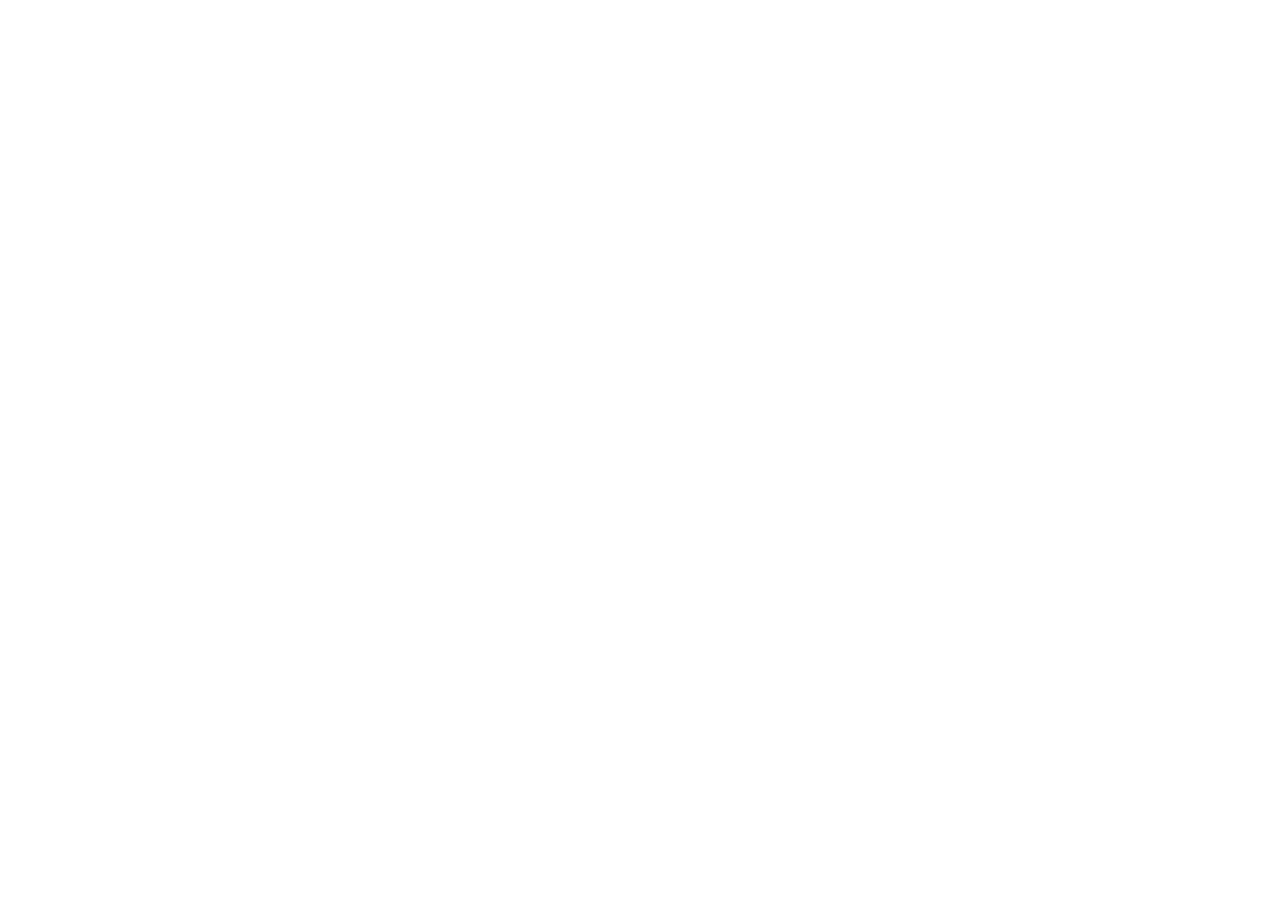
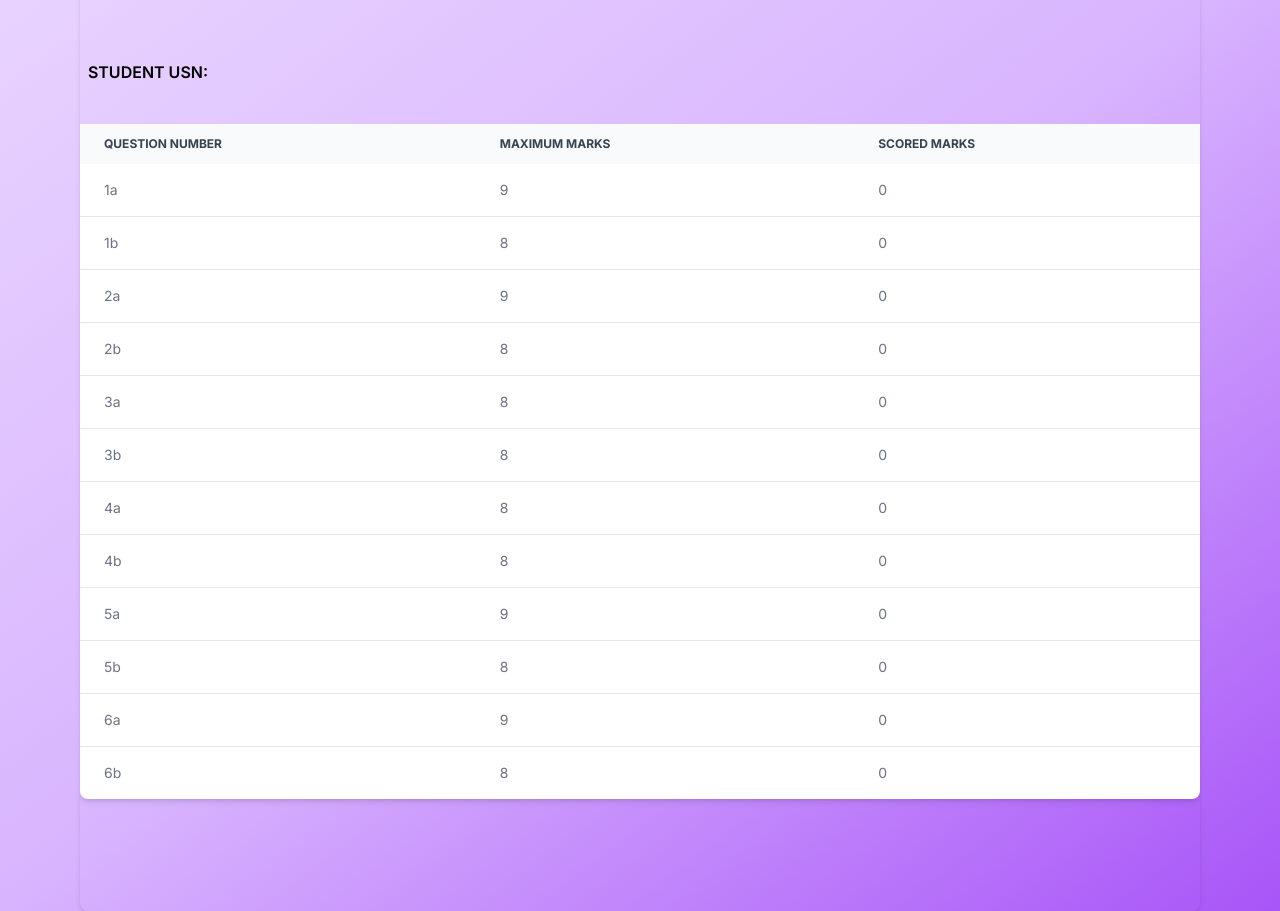
Before and after one commit to arjunshetty1/EduEval, a Next.js app in the folder Client/my-app/: page /Dashboard in a window 1280 px wide. Shown: the part 1540-2451 px from the top of the page. Before the commit the page ends 1488 px from the top, so only its background shows below. Built offline with nearby package versions, Linux system fonts and the light colour scheme.

Commit message:
Update: Added table to show scores

```diff
--- /dev/null
+++ b/Client/my-app/app/Components/Table.jsx
@@ -0,0 +1,100 @@
+const Table = ({ data }) => {
+  const score = data?.FlaskServerResponse?.similarity_scores;
+  const StudentUsn = data?.FlaskServerResponse?.usn;
+
+  return (
+    <>
+      <div className="flex  items-center justify-center  from-purple-200 via-purple-300 to-purple-500 bg-gradient-to-br">
+        <div className="flex items-center justify-center ">
+          <div className="overflow-x-auto py-28 relative shadow-md sm:rounded-lg">
+            <div className="overflow-x-auto relative shadow-md sm:rounded-lg">
+              <h1 className="font-semibold mb-10 ml-2 uppercase">
+                Student USN: {StudentUsn}
+              </h1>
+              <table className="w-[70rem]  text-sm text-left text-gray-500 dark:text-gray-400">
+                <thead className="text-xs text-gray-700 uppercase bg-gray-50 dark:bg-gray-700 dark:text-gray-400">
+                  <tr>
+                    <th scope="col" className="py-3 px-6">
+                      Question Number
+                    </th>
+                    <th scope="col" className="py-3 px-6">
+                      Maximum Marks
+                    </th>
+                    <th scope="col" className="py-3 px-6">
+                      Scored Marks
+                    </th>
+                  </tr>
+                </thead>
+                <tbody>
+                  <tr className="bg-white border-b dark:bg-gray-800 dark:border-gray-700">
+                    <td className="py-4 px-6">1a</td>
+                    <td className="py-4 px-6">9</td>
+                    <td className="py-4 px-6">{score ? score?.["1"] : 0}</td>
+                  </tr>
+                  <tr className="bg-white border-b dark:bg-gray-800 dark:border-gray-700">
+                    <td className="py-4 px-6">1b</td>
+                    <td className="py-4 px-6">8</td>
+                    <td className="py-4 px-6">{score ? score?.["2"] : 0}</td>
+                  </tr>
+                  <tr className="bg-white border-b dark:bg-gray-800 dark:border-gray-700">
+                    <td className="py-4 px-6">2a</td>
+                    <td className="py-4 px-6">9</td>
+                    <td className="py-4 px-6">{score ? score?.["3"] : 0}</td>
+                  </tr>
+                  <tr className="bg-white border-b dark:bg-gray-800 dark:border-gray-700">
+                    <td className="py-4 px-6">2b</td>
+                    <td className="py-4 px-6">8</td>
+                    <td className="py-4 px-6">{score ? score?.["4"] : 0}</td>
+                  </tr>
+                  <tr className="bg-white border-b dark:bg-gray-800 dark:border-gray-700">
+                    <td className="py-4 px-6">3a</td>
+                    <td className="py-4 px-6">8</td>
+                    <td className="py-4 px-6">{score ? score?.["5"] : 0}</td>
+                  </tr>
+
+                  <tr className="bg-white border-b dark:bg-gray-800 dark:border-gray-700">
+                    <td className="py-4 px-6">3b</td>
+                    <td className="py-4 px-6">8</td>
+                    <td className="py-4 px-6">{score ? score?.["6"] : 0}</td>
+                  </tr>
+                  <tr className="bg-white border-b dark:bg-gray-800 dark:border-gray-700">
+                    <td className="py-4 px-6">4a</td>
+                    <td className="py-4 px-6">8</td>
+                    <td className="py-4 px-6">{score ? score?.["7"] : 0}</td>
+                  </tr>
+                  <tr className="bg-white border-b dark:bg-gray-800 dark:border-gray-700">
+                    <td className="py-4 px-6">4b</td>
+                    <td className="py-4 px-6">8</td>
+                    <td className="py-4 px-6">{score ? score?.["8"] : 0}</td>
+                  </tr>
+                  <tr className="bg-white border-b dark:bg-gray-800 dark:border-gray-700">
+                    <td className="py-4 px-6">5a</td>
+                    <td className="py-4 px-6">9</td>
+                    <td className="py-4 px-6">{score ? score?.["9"] : 0}</td>
+                  </tr>
+                  <tr className="bg-white border-b dark:bg-gray-800 dark:border-gray-700">
+                    <td className="py-4 px-6">5b</td>
+                    <td className="py-4 px-6">8</td>
+                    <td className="py-4 px-6">{score ? score?.["10"] : 0}</td>
+                  </tr>
+                  <tr className="bg-white border-b dark:bg-gray-800 dark:border-gray-700">
+                    <td className="py-4 px-6">6a</td>
+                    <td className="py-4 px-6">9</td>
+                    <td className="py-4 px-6">{score ? score?.["11"] : 0}</td>
+                  </tr>
+                  <tr className="bg-white dark:bg-gray-800">
+                    <td className="py-4 px-6">6b</td>
+                    <td className="py-4 px-6">8</td>
+                    <td className="py-4 px-6">{score ? score?.["12"] : 0}</td>
+                  </tr>
+                </tbody>
+              </table>
+            </div>
+          </div>
+        </div>
+      </div>
+    </>
+  );
+};
+
+export default Table;
--- a/Client/my-app/app/Dashboard/page.jsx
+++ b/Client/my-app/app/Dashboard/page.jsx
@@ -1,8 +1,10 @@
 "use client";
 import { useState } from "react";
 import axios from "axios";
+import Table from "../Components/Table";
 
 const Page = () => {
+  const [data, setdata] = useState(0);
   const [usn, setusn] = useState("");
   const [answerkey1, setanswerkey1] = useState("");
   const [file1, setfile1] = useState(null);
@@ -92,14 +94,17 @@ const Page = () => {
           headers: { "Content-Type": "multipart/form-data" },
         }
       );
+      // console.log(response.data.similarity_scores["1"]);
+      // setres(response.data.Text);
       console.log(response.data);
-      setres(response.data.Text);
+      setdata(response.data);
     } catch (error) {
       console.error(error);
     }
   };
 
   return (
+    <>
       <div className="bg-white py-6 sm:py-8 lg:py-12">
         <div className="mx-auto max-w-screen-2xl px-4 md:px-8">
           <div className="mb-10 md:mb-16">
@@ -506,6 +511,8 @@ const Page = () => {
           </form>
         </div>
       </div>
+      <Table data={data} />
+    </>
   );
 };
 
--- /dev/null
+++ b/Client/my-app/app/aboutUs/page.jsx
@@ -0,0 +1,69 @@
+const page = () => {
+  return (
+    <>
+      <div id="about">
+        <div className="bg-white py-6 sm:py-8 lg:py-12">
+          <div className="mx-auto max-w-screen-xl px-4 md:px-8">
+            <div className="grid gap-8 md:grid-cols-2 lg:gap-12">
+              <div>
+                <div className="h-64 overflow-hidden rounded-lg bg-gray-100 shadow-lg md:h-auto">
+                  <img
+                    src="/ai.jpg"
+                    loading="lazy"
+                    alt="Photo by Martin Sanchez"
+                    className="h-full w-full object-cover object-center"
+                  />
+                </div>
+              </div>
+
+              <div className="md:pt-8">
+                <p className="text-center font-bold text-indigo-500 md:text-left">
+                  Who we are
+                </p>
+
+                <h1 className="mb-4 text-center text-2xl font-bold text-gray-800 sm:text-3xl md:mb-6 md:text-left">
+                  What We Offer
+                </h1>
+
+                <p className="mb-6 text-gray-500 sm:text-lg md:mb-8">
+                  <span className="text-gray-700 text-lg">
+                    {" "}
+                    Automated Grading System:{" "}
+                  </span>{" "}
+                  Our automated grading system utilizes state-of-the-art NLP and
+                  Google cloud vision API technologies to convert scanned answer
+                  sheets into machine-readable text. Through sophisticated
+                  algorithms, we compare student responses with model answers,
+                  providing accurate and timely feedback.
+                  <span className="text-gray-700 text-lg">
+                    Objective Assessment:
+                  </span>{" "}
+                  By removing human biases and subjective judgments, our system
+                  promotes fairness and objectivity in the grading process.
+                  Every student receives an impartial evaluation based on the
+                  merits of their responses.
+                </p>
+
+                <h2 className="mb-2 text-center text-xl font-semibold text-gray-800 sm:text-2xl md:mb-4 md:text-left">
+                  About us
+                </h2>
+
+                <p className="mb-6 text-gray-500 sm:text-lg md:mb-8">
+                  At Automated Grading Solutions, we are dedicated to
+                  revolutionizing the way academic papers are evaluated. With a
+                  focus on efficiency, objectivity, and fairness, we leverage
+                  cutting-edge technologies such as Natural Language Processing
+                  (NLP) and Google cloud vision API to automate the grading
+                  process, liberating educators from the constraints of manual
+                  evaluation.
+                </p>
+              </div>
+            </div>
+          </div>
+        </div>
+      </div>
+    </>
+  );
+};
+
+export default page;
```
Also changed, not shown: 1 other file (tests, documents, lock files or other folders). Lines whose indentation alone changed are shown as unchanged.
